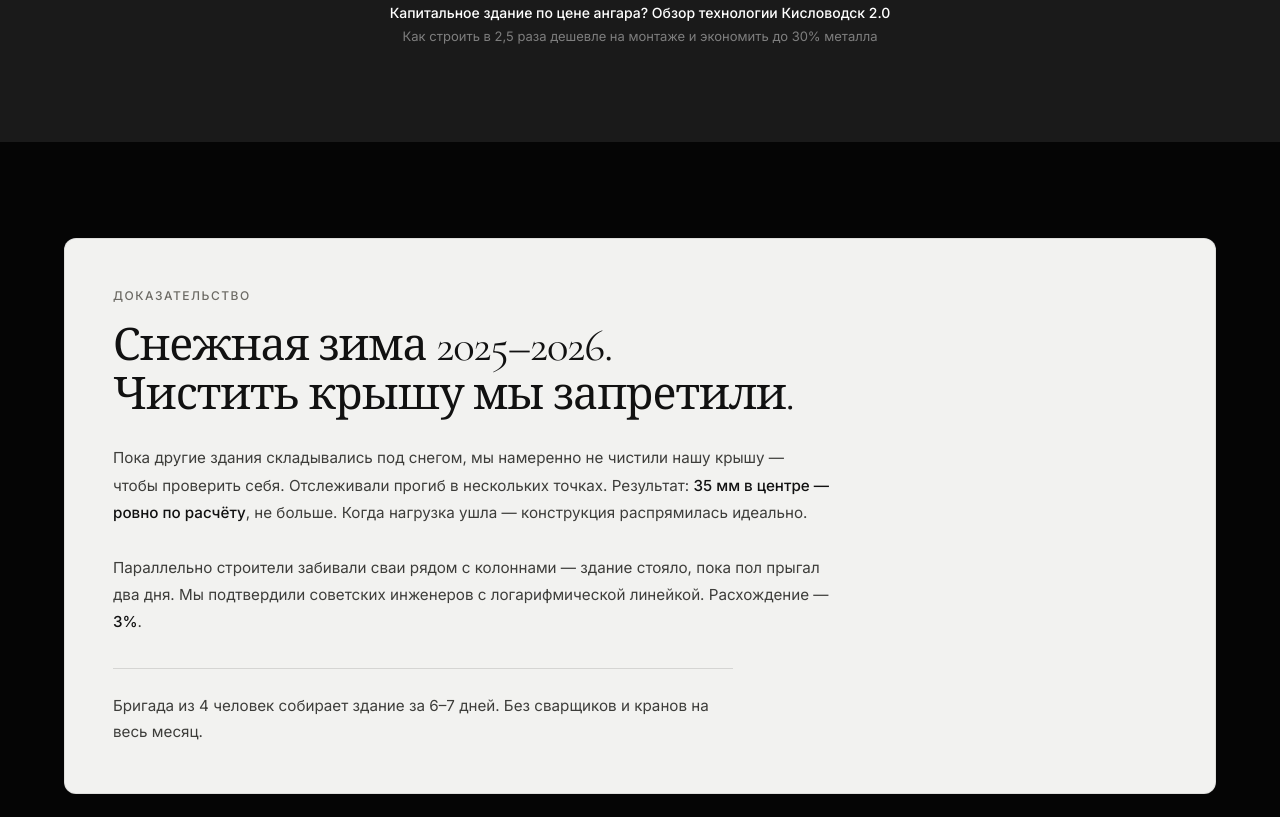
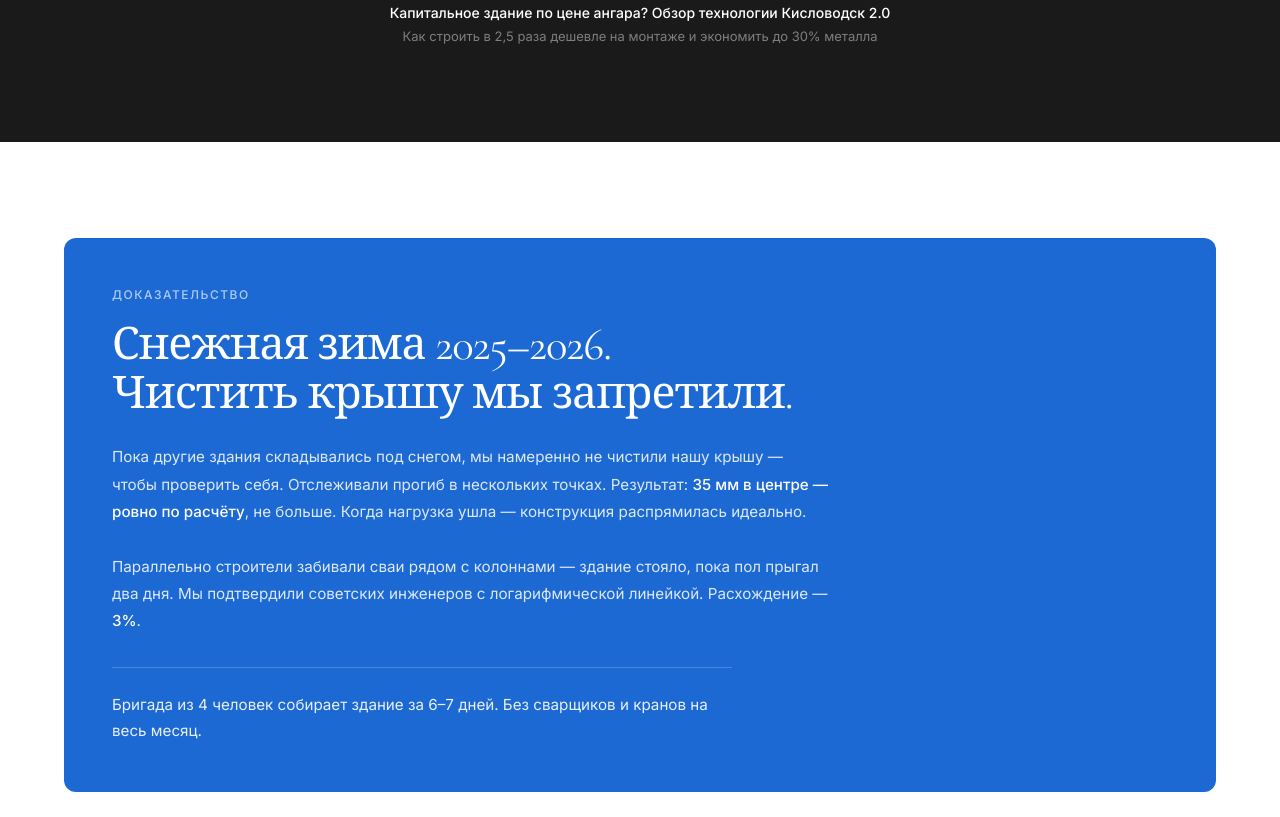
Before and after one commit to PG37-M/kislovodsk-2.0-landing, a plain HTML site: page index.html in a window 1280 px wide. Shown: the part 9163-9980 px from the top of the page. Drawn offline with nearby package versions, Linux system fonts and the light colour scheme; no server answers.

Commit message:
Dark theme: restore blue callout, make surrounding CTA section light instead
Co-Authored-By: Claude Sonnet 5.5 <noreply@anthropic.com>

```diff
--- a/index.html
+++ b/index.html
@@ -743,14 +743,23 @@
   }
   .btn-on-coral:hover { opacity: 0.88; }
 
-  /* Тёмная тема: плашка «Доказательство» светлая (в светлой теме остаётся синей) */
-  html:not([data-theme="light"]) .hook-callout { background: var(--surface-light); border: 1px solid rgba(0,0,0,0.08); }
-  html:not([data-theme="light"]) .hook-callout h2,
-  html:not([data-theme="light"]) .hook-callout strong { color: var(--ink-dark); }
-  html:not([data-theme="light"]) .hook-callout p { color: var(--body-dark); }
-  html:not([data-theme="light"]) .hook-callout .eyebrow { color: var(--muted-dark) !important; }
-  html:not([data-theme="light"]) .hook-callout div[style*="border-top"] { border-top-color: rgba(0,0,0,0.12) !important; }
-  html:not([data-theme="light"]) #hookRotatingText { color: var(--body-dark) !important; }
+  /* Тёмная тема: фон секции с плашкой «Доказательство» и формой светлый (цвета светлой темы);
+     сама синяя плашка остаётся как есть */
+  html:not([data-theme="light"]) .hook {
+    --canvas:        #ffffff;
+    --surface-soft:  #f7f7f5;
+    --surface-card:  #f0f0ee;
+    --surface-cream: #f7f7f5;
+    --surface-gray:  #f2f2f0;
+    --surface-gray-mid: #e8e8e6;
+    --hairline:      #e2e2de;
+    --hairline-soft: #ececea;
+    --ink:           #111111;
+    --body-str:      #2a2a28;
+    --body:          #45453f;
+    --muted:         #6c6a64;
+    --muted-soft:    #8a8884;
+  }
 
   /* CTA form band */
   .hook { background: var(--canvas); }
```
